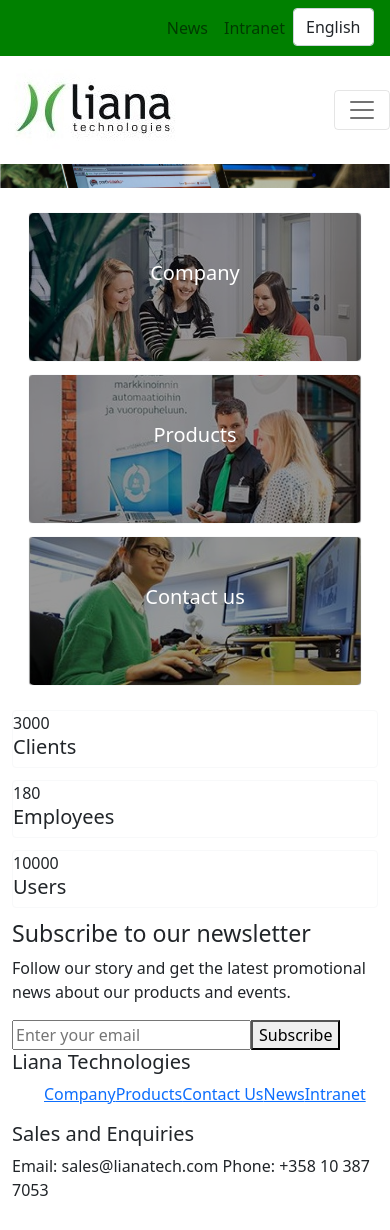
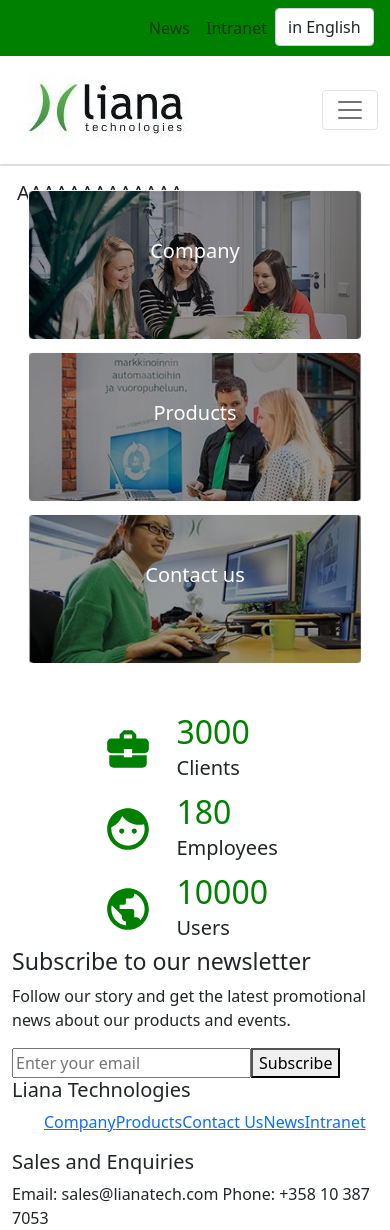
Before and after one commit to jkerola/lianaCodeTest, a React (Create React App) app: page / in a window 390 px wide. Before the commit the page ends 1202 px from the top, so only its background shows below. Built offline with nearby package versions, Linux system fonts and the light colour scheme.

Commit message:
Fix animated numbers and icons on small screens

```diff
--- a/package.json
+++ b/package.json
@@ -3,6 +3,7 @@
   "version": "0.1.0",
   "private": true,
   "dependencies": {
+    "@material-ui/core": "^4.11.3",
     "@material-ui/icons": "^4.11.2",
     "@testing-library/jest-dom": "^5.11.10",
     "@testing-library/react": "^11.2.6",
@@ -11,6 +12,7 @@
     "react": "^17.0.2",
     "react-bootstrap": "^1.5.2",
     "react-dom": "^17.0.2",
+    "react-reveal": "^1.2.2",
     "react-scripts": "4.0.3",
     "react-scroll-parallax": "^2.3.5",
     "web-vitals": "^1.1.1"
--- a/src/App.css
+++ b/src/App.css
@@ -3,6 +3,9 @@
 }
 .Container {
   text-align: center;
+}
+.Border {
+  border: 1px solid black;
 }
 .Cards {
   text-align: center;
@@ -35,9 +38,6 @@
 .Form-button {
   background-color: green;
 }
-.Search-bar-container {
-
-}
 @keyframes App-logo-spin {
   from {
     transform: rotate(0deg);
@@ -62,7 +62,25 @@
   initial-value: 10000;
   inherits: false;
 }
-
+.Statistics-icon-col {
+  text-align: end;
+}
+.Statistics-text-col {
+  text-align: start;
+}
+.Statistics-div {
+  text-align: center;
+  padding-top: 2rem;
+  offset: -1rem;
+}
+.Statistics-icon {
+  margin-top: 1rem;
+  color: green;
+}
+.Statistics-number {
+  font-size: 2rem;
+  color: green;
+}
 .Statistics-clients {
   animation: countClients 2s 1 ease-in-out;
   counter-reset: clients var(--clients);
--- a/src/App.js
+++ b/src/App.js
@@ -1,9 +1,9 @@
 import React from 'react'
-import { Container } from 'react-bootstrap'
+import { Container, Card } from 'react-bootstrap'
 import { ParallaxBanner } from 'react-scroll-parallax'
 import Navigationbar from './components/Navigationbar'
 import Languagebar from './components/Languagebar'
-import Jumbo from './components/Jumbo'
+// import Jumbo from './components/Jumbo'
 import Cards from './components/Cards'
 import Statistics from './components/Statistics'
 import Newsletter from './components/Newsletter'
@@ -15,13 +15,16 @@
   return (
     <Container fluid className='App-container'>
       <Languagebar />
-      <Navigationbar />
-      <ParallaxBanner
-        expanded
-        layers={[{ image: 'assets/jumbotron.JPEG', amount: 0.3 }]}
-      >
-        <Jumbo />
-      </ParallaxBanner>
+      <Container>
+        <Navigationbar />
+      </Container>
+      <Card>
+        <ParallaxBanner expanded
+          layers={[{ image: 'assets/jumbotron.JPEG', amount: 0.3 }]} />
+        <Card.ImgOverlay>
+          <Card.Title>AAAAAAAAAAAAA</Card.Title>
+        </Card.ImgOverlay>
+      </Card>
       <Container >
         <Cards />
         <Statistics />
--- a/src/components/Jumbo.js
+++ b/src/components/Jumbo.js
@@ -1,11 +1,9 @@
 import React from 'react'
-import { Jumbotron } from 'react-bootstrap'
+// import { Button } from 'react-bootstrap'
 
 const Jumbo = () => {
   return (
-    <Jumbotron fluid>
-      test
-    </Jumbotron>
+    <div></div>
   )
 }
 
--- a/src/components/Languagebar.js
+++ b/src/components/Languagebar.js
@@ -9,8 +9,8 @@
           <Nav.Link href='#'>Intranet</Nav.Link>
           <Form inline>
             <FormControl as='select'>
-              <option>English</option>
-              <option>Suomi</option>
+              <option>in English</option>
+              <option>Suomeksi</option>
             </FormControl>
           </Form>
         </Nav>
--- a/src/components/Navigationbar.js
+++ b/src/components/Navigationbar.js
@@ -15,7 +15,7 @@
       <Navbar.Brand href='#home'>
         <img
           src='assets/liana_logo.JPEG'
-          className='d-inline-block align-top'
+          className='d-inline-block align-top Navbar-logo'
         />
       </Navbar.Brand>
       <Navbar.Toggle aria-controls="basic-navbar-nav" />
--- a/src/components/Statistics.js
+++ b/src/components/Statistics.js
@@ -1,24 +1,52 @@
 import { React } from 'react'
-import { Card, CardGroup } from 'react-bootstrap'
+import { Container, Row, Col } from 'react-bootstrap'
+import BusinessCenterIcon from '@material-ui/icons/BusinessCenter'
+import FaceIcon from '@material-ui/icons/Face'
+import PublicIcon from '@material-ui/icons/Public'
+import Fade from 'react-reveal/Fade'
 
 const Statistics = () => {
+  const iconSize = { fontSize: 50 }
   return (
-    <div>
-      <CardGroup className='Statistics-div mt-4'>
-        <Card border='light'>
-          <div className='Statistics-clients'></div>
-          <Card.Title>Clients</Card.Title>
-        </Card>
-        <Card border='light'>
-          <div className='Statistics-employees'></div>
-          <Card.Title>Employees</Card.Title>
-        </Card>
-        <Card border='light'>
-          <div className='Statistics-users'></div>
-          <Card.Title>Users</Card.Title>
-        </Card>
-      </CardGroup>
-    </div>
+    <Container>
+      <Fade>
+        <Row className='Statistics-div'>
+          <Col xs={12} s={4} md={4} className='align-self-start'>
+            <Row>
+              <Col xs={5} s={5} md={5} className='Statistics-icon-col'>
+                <BusinessCenterIcon style={iconSize} className='Statistics-icon' />
+              </Col>
+              <Col className='Statistics-text-col'>
+                <div className='Statistics-clients Statistics-number'></div>
+                <h5>Clients</h5>
+              </Col>
+            </Row>
+          </Col>
+          <Col xs={12} s={4} md={4} className='align-self-middle'>
+            <Row>
+              <Col xs={5} s={5} md={5} className='Statistics-icon-col'>
+                <FaceIcon style={iconSize} className='Statistics-icon' />
+              </Col>
+              <Col className='Statistics-text-col'>
+                <div className='Statistics-employees Statistics-number'></div>
+                <h5>Employees</h5>
+              </Col>
+            </Row>
+          </Col>
+          <Col xs={12} s={4} md={4} className='align-self-end'>
+            <Row>
+              <Col xs={5} s={5} md={5} className='Statistics-icon-col'>
+                <PublicIcon style={iconSize} className='Statistics-icon' />
+              </Col>
+              <Col className='Statistics-text-col'>
+                <div className='Statistics-users Statistics-number'></div>
+                <h5>Users</h5>
+              </Col>
+            </Row>
+          </Col>
+        </Row>
+      </Fade>
+    </Container>
   )
 }
 
```
Also changed, not shown: 1 other file (tests, documents, lock files or other folders).
